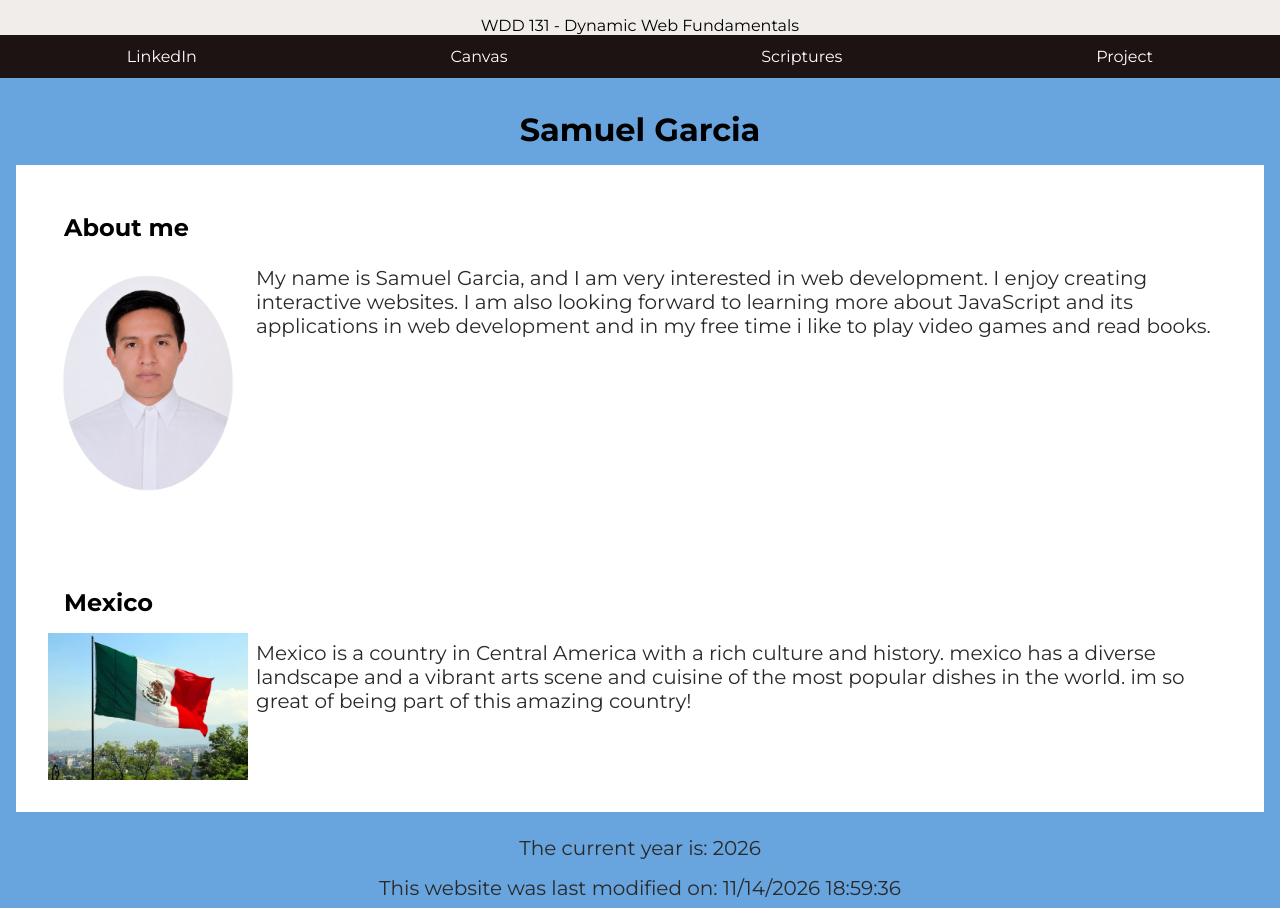
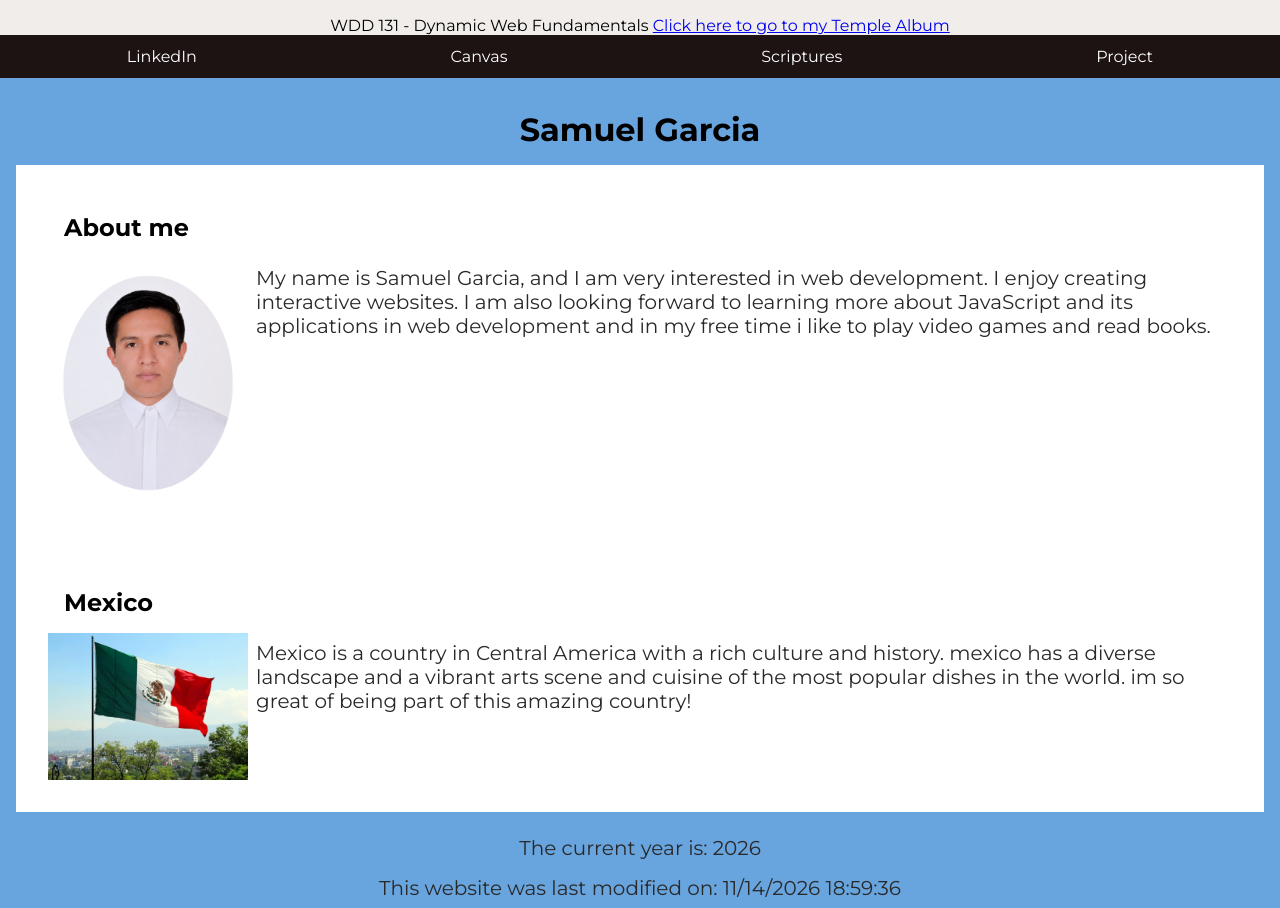
Before and after one commit to SamuelVGH/wdd131, a plain HTML site: page index.html in a window 1280 px wide. Drawn offline with Linux system fonts and the light colour scheme.

Commit message:
temple page

```diff
--- a/index.html
+++ b/index.html
@@ -15,6 +15,7 @@
     <header>
         <span id="coursetitle">
             WDD 131 - Dynamic Web Fundamentals
+            <a href="../wdd131/temples/temples.html">Click here to go to my Temple Album</a>
         </span>
 
         <nav>
```
